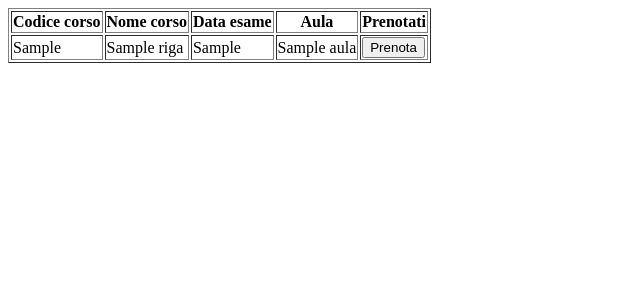
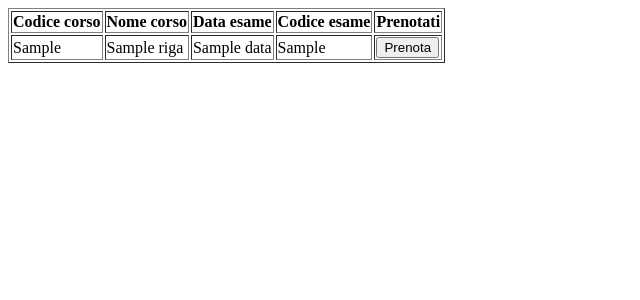
Before and after one commit to JayRen432/Progetto-BD, a Flask app: template templates/prenotazioni_appelli.html in a window 1280 px wide. Shown: the top 300 px of the page, without its empty margins (0-640 px from the left). Run offline with Flask 3, Linux system fonts and the light colour scheme; the template is opened without the code that fills it: most values are stand-ins (such as "Sample title", 1, 10 or a date in 2020).

Commit message:
Update prenotazioni_appelli.html

```diff
--- a/templates/prenotazioni_appelli.html
+++ b/templates/prenotazioni_appelli.html
@@ -12,7 +12,7 @@
                 <th>Codice corso</th>
                 <th>Nome corso</th>
                 <th>Data esame</th>
-                <th>Aula</th>
+                <th>Codice esame</th>
                 <th>Prenotati</th>
             </tr>
         </thead>
@@ -20,10 +20,10 @@
             <!-- Ciclo per costruire le righe della tabella -->
             {% for riga in righe %}
             <tr>
-                <td>{{ riga["codice_corso"] }}</td>
-                <td>{{ riga["nome_corso"] }}</td>
-                <td>{{ riga["data_esame"] }}</td>
-                <td>{{ riga["aula"] }}</td>
+                <td>{{ riga["CodiceCorso"] }}</td>
+                <td>{{ riga["NomeCorso"] }}</td>
+                <td>{{ riga["Data"] }}</td>
+                <td>{{ riga["CodEsame"] }}</td>
                 <td><button onclick="aggiungiRiga(this)">Prenota</button></td>
             </tr>
             {% endfor %}
@@ -35,10 +35,10 @@
             var riga = button.parentElement.parentElement;
 
             var rigaDati = {
-                "codice_corso": riga.cells[0].innerText,
-                "nome_corso": riga.cells[1].innerText,
-                "data_esame": riga.cells[2].innerText,
-                "aula": riga.cells[3].innerText
+                "CodiceCorso": riga.cells[0].innerText,
+                "NomeCorso": riga.cells[1].innerText,
+                "Data": riga.cells[2].innerText,
+                "CodEsame": riga.cells[3].innerText
             };
 
             // Invia i dati della riga al server Python
@@ -47,7 +47,7 @@
             .then(data => {
                 alert(data.message); })// Messaggio di conferma dal server
             .catch(error => console.error('Errore:', error));
-            location.reload();
+            //location.reload();
         }
     </script>
 </body>
```
